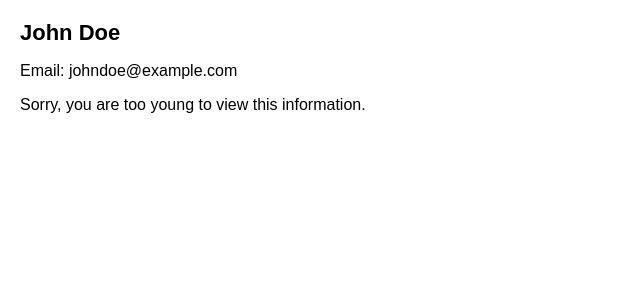
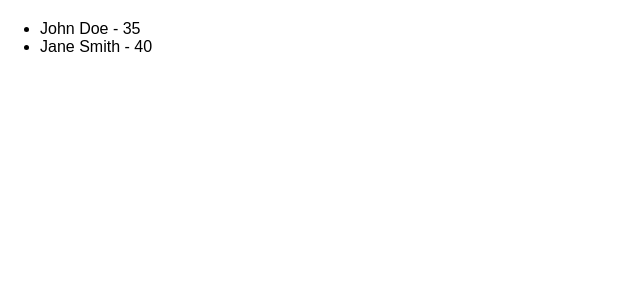
Before and after one commit to ogryzek/Fed104-6-sep-2024, a React (Create React App) app in the folder Practice/my-app/: page / in a window 1280 px wide. Shown: the top 300 px of the page, without its empty margins (0-640 px from the left). Built offline with nearby package versions, Linux system fonts and the light colour scheme.

Commit message:
Adds answer to exercise 08

```diff
--- a/Practice/my-app/src/App.js
+++ b/Practice/my-app/src/App.js
@@ -1,6 +1,6 @@
 import PassengerTicket from './PassengerTicket';
 import {Lol, Counter} from './week4';
-import { Exercise06 } from './week5';
+import { Menu, Exercise06 } from './week5';
 import TicTacToe from './practice';
 import './App.css';
 
@@ -20,15 +20,20 @@ function Week4() {
 
 function Week5 () {
   return (
-    <Exercise06 />
+    <div className="week5-exercises">
+      <Exercise06 />
+    </div>
+
   )
 }
 
 function App() {
   return (
     <div className="container">
-      {false ? <Week4 /> : <Week5 />}
+      <Menu />
+      {/* {false ? <Week4 /> : <Week5 />} */}
     </div>
+
   )
 }
 
--- a/Practice/my-app/src/week5.js
+++ b/Practice/my-app/src/week5.js
@@ -17,3 +17,14 @@ export function Exercise06() {
         </div>
     )
 }
+
+export function Menu() {
+    const users =  [{ name: 'John Doe', age: 35 }, { name: 'Jane Smith', age: 40 }]
+
+    return (
+        <ul>{users.map((user, i) => (
+            <li key={i}>{user.name} - {user.age}</li>
+        ))}
+        </ul>
+    );
+}
```
